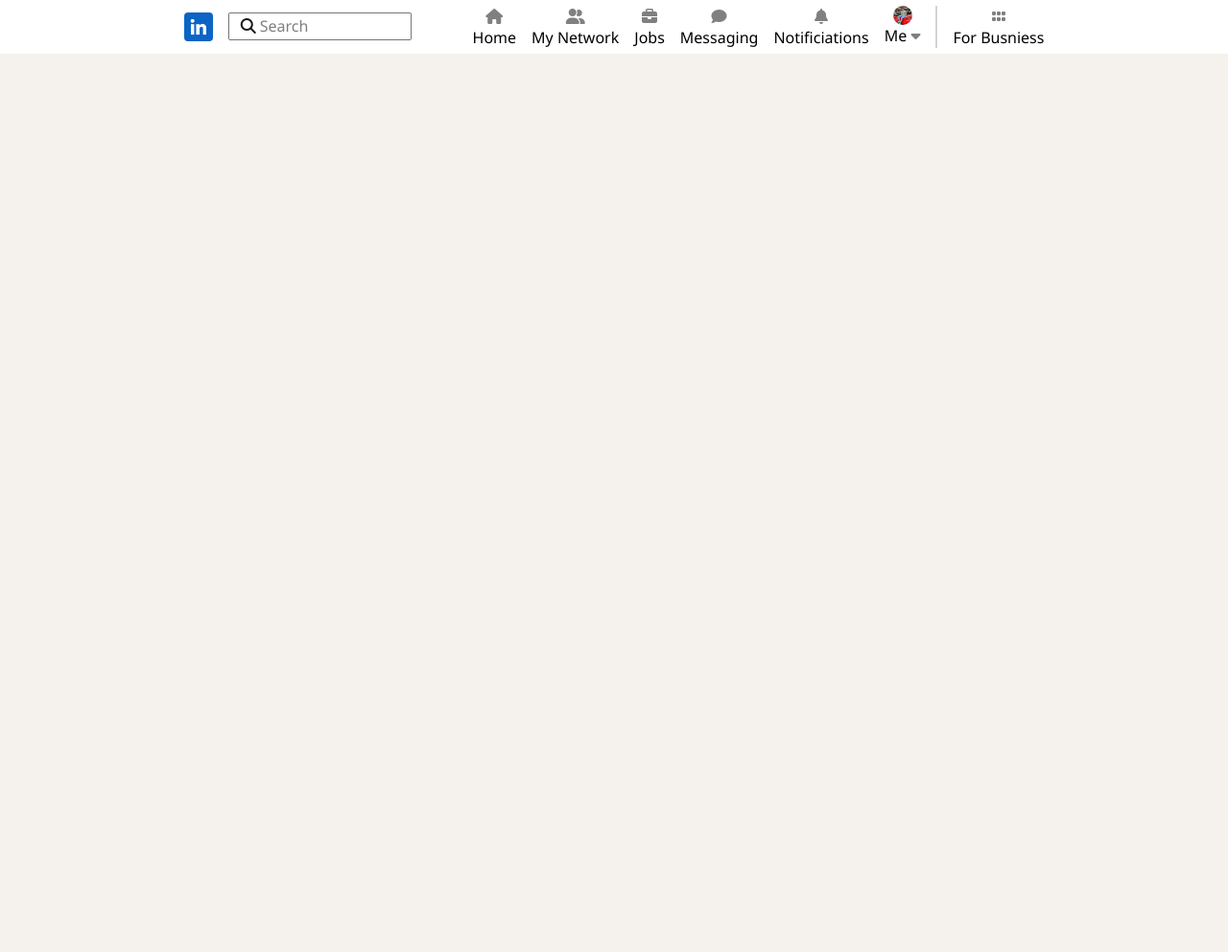
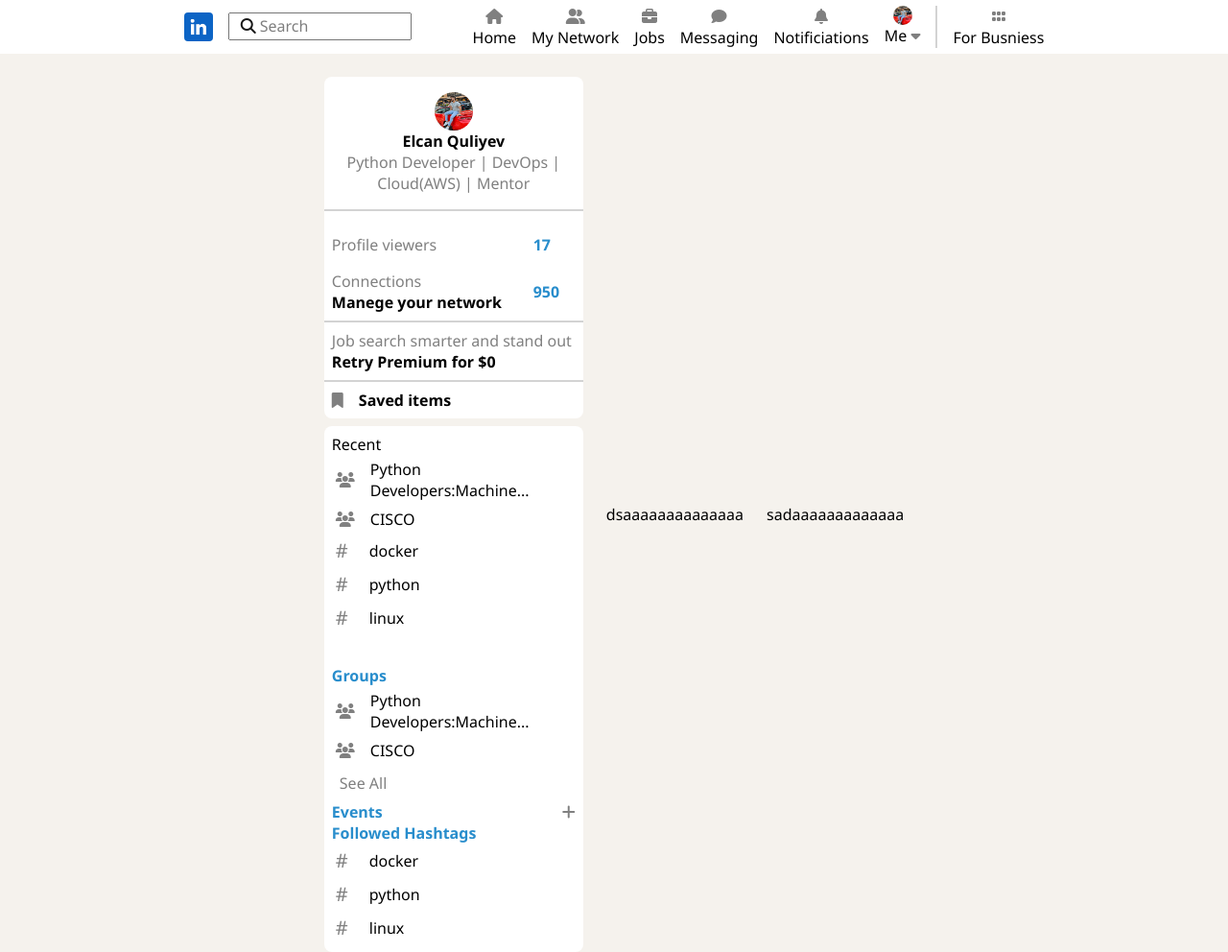
Before and after one commit to ElcanQuliyev/LinkedIn-Shell-Task, a plain HTML site: page index.html in a window 1280 px wide. Shown: the whole page at 96% size. Before the commit the page ends 800 px from the top, so only its background shows below. Drawn offline with Linux system fonts and the light colour scheme.

Commit message:
Leftcontent added

```diff
--- a/Css/main.css
+++ b/Css/main.css
@@ -8,6 +8,7 @@ body {
     background-color: #F5F2ED;
 }
 
+/* Header Start */
 header {
     background-color: white;
 }
@@ -93,3 +94,142 @@ img.border {
 div.bar {
     border: 1px solid lightgray;
 }
+
+/* Header End */
+
+/* Content Start */
+div.content {
+    display: flex;
+    justify-content: center;
+    gap: 24px;
+    margin-top: 24px;
+    align-items: center;
+}
+
+div.twoarea {
+    display: flex;
+    align-items: center;
+    flex-direction: column;
+    gap: 8px;
+}
+
+div.leftcontent {
+    background-color: white;
+    width: 270px;
+    border-radius: 8px;
+}
+
+div.padding {
+    padding: 16px;
+}
+
+img.radius {
+    border-radius: 50%;
+    height: 40px;
+    width: 40px;
+}
+
+p.black {
+    color: black;
+    font-weight: 700;
+}
+
+p.gray {
+    color: gray;
+    text-align: center;
+}
+
+div.grid {
+    margin-top: 16px;
+    display: grid;
+    grid-template-columns: auto auto;
+    align-items: center;
+    gap: 16px;
+    padding: 8px;
+}
+
+p.parag {
+    color: gray;
+}
+
+span.blue {
+    color: #288dcc;
+    font-weight: 700;
+}
+
+div.colum {
+    padding: 8px;
+}
+
+div.row {
+    display: flex;
+    flex-direction: row;
+    gap: 16px;
+    padding: 8px;
+}
+
+div.recent {
+    background-color: white;
+    width: 270px;
+    border-radius: 8px;
+}
+
+div.link {
+    padding: 8px;
+}
+
+div.rowlink {
+    display: flex;
+    flex-direction: row;
+    gap: 16px;
+    align-items: center;
+    padding: 4px;
+}
+
+div.rowlink1 {
+    display: flex;
+    flex-direction: row;
+    gap: 22px;
+    align-items: center;
+    padding: 4px;
+}
+
+span.icon {
+    color: gray;
+    font-size: 20px;
+    font-weight: 500;
+}
+
+span.icon:hover {
+    color: black;
+}
+
+div.groups {
+    margin-top: 32px;
+}
+
+p.blue {
+    color: #288dcc;
+    font-weight: 700;
+}
+
+p.link{
+    color: gray;
+    padding: 8px;
+}
+
+p.link:hover{
+    color: black;
+}
+
+div.events{
+    display: flex;
+    align-items: center;
+    justify-content: space-between;
+}
+
+div.centercontent {}
+
+div.rigthcontent {}
+
+/* Content End */
--- a/index.html
+++ b/index.html
@@ -77,6 +77,151 @@
       </nav>
     </header>
 
+    <div class="content">
+      <div class="twoarea">
+        <div class="leftcontent">
+          <div class="column padding">
+            <img
+              src="images/2a678554c79586a53235f16d478f0b62.jpg"
+              alt=""
+              class="radius"
+            />
+            <p class="margin black">Elcan Quliyev</p>
+            <p class="margin gray">
+              Python Developer | DevOps | Cloud(AWS) | Mentor
+            </p>
+          </div>
+
+          <div class="bar"></div>
+
+          <div class="grid">
+            <p class="margin parag">Profile viewers</p>
+            <span class="blue">17</span>
+            <div class="parag">
+              <p class="margin parag">Connections</p>
+              <p class="margin black">Manege your network</p>
+            </div>
+            <span class="blue">950</span>
+          </div>
+
+          <div class="bar"></div>
+
+          <div class="colum">
+            <p class="margin parag">Job search smarter and stand out</p>
+            <p class="margin black">Retry Premium for $0</p>
+          </div>
+
+          <div class="bar"></div>
+
+          <div class="row">
+            <a href="#">
+              <i class="fa-solid fa-bookmark"></i>
+            </a>
+            <p class="margin black">Saved items</p>
+          </div>
+        </div>
+
+        <div class="recent">
+          <div class="link">
+            <p class="margin">Recent</p>
+            <div class="rowlink">
+              <a href="#">
+                <i class="fa-solid fa-users"></i>
+              </a>
+              <p class="margin">Python Developers:Machine...</p>
+            </div>
+
+            <div class="rowlink">
+              <a href="#">
+                <i class="fa-solid fa-users"></i>
+              </a>
+              <p class="margin">CISCO</p>
+            </div>
+
+            <div class="rowlink1">
+              <a href="#">
+                <span class="icon">#</span>
+              </a>
+              <p class="margin">docker</p>
+            </div>
+
+            <div class="rowlink1">
+              <a href="#">
+                <span class="icon">#</span>
+              </a>
+              <p class="margin">python</p>
+            </div>
+
+            <div class="rowlink1">
+              <a href="#">
+                <span class="icon">#</span>
+              </a>
+              <p class="margin">linux</p>
+            </div>
+
+            <div class="groups">
+              <p class="margin blue">Groups</p>
+              <div class="rowlink">
+                <a href="#">
+                  <i class="fa-solid fa-users"></i>
+                </a>
+                <p class="margin">Python Developers:Machine...</p>
+              </div>
+
+              <div class="rowlink">
+                <a href="#">
+                  <i class="fa-solid fa-users"></i>
+                </a>
+                <p class="margin">CISCO</p>
+              </div>
+              <a href="#">
+                <p class="margin link">See All</p>
+              </a>
+            </div>
+
+            <div class="events">
+              <p class="margin blue">Events</p>
+              <a href="#">
+                <i class="fa-solid fa-plus"></i>
+              </a>
+            </div>
+
+            <div class="follow">
+              <p class="margin blue">Followed Hashtags</p>
+              <div class="rowlink1">
+                <a href="#">
+                  <span class="icon">#</span>
+                </a>
+                <p class="margin">docker</p>
+              </div>
+
+              <div class="rowlink1">
+                <a href="#">
+                  <span class="icon">#</span>
+                </a>
+                <p class="margin">python</p>
+              </div>
+
+              <div class="rowlink1">
+                <a href="#">
+                  <span class="icon">#</span>
+                </a>
+                <p class="margin">linux</p>
+              </div>
+            </div>
+          </div>
+        </div>
+      </div>
+
+      <div class="centercontent">
+        <p>dsaaaaaaaaaaaaaa</p>
+      </div>
+
+      <div class="rightcontent">
+        <p>sadaaaaaaaaaaaaa</p>
+      </div>
+    </div>
+
     <script
       src="https://kit.fontawesome.com/7972087a8c.js"
       crossorigin="anonymous"
```
